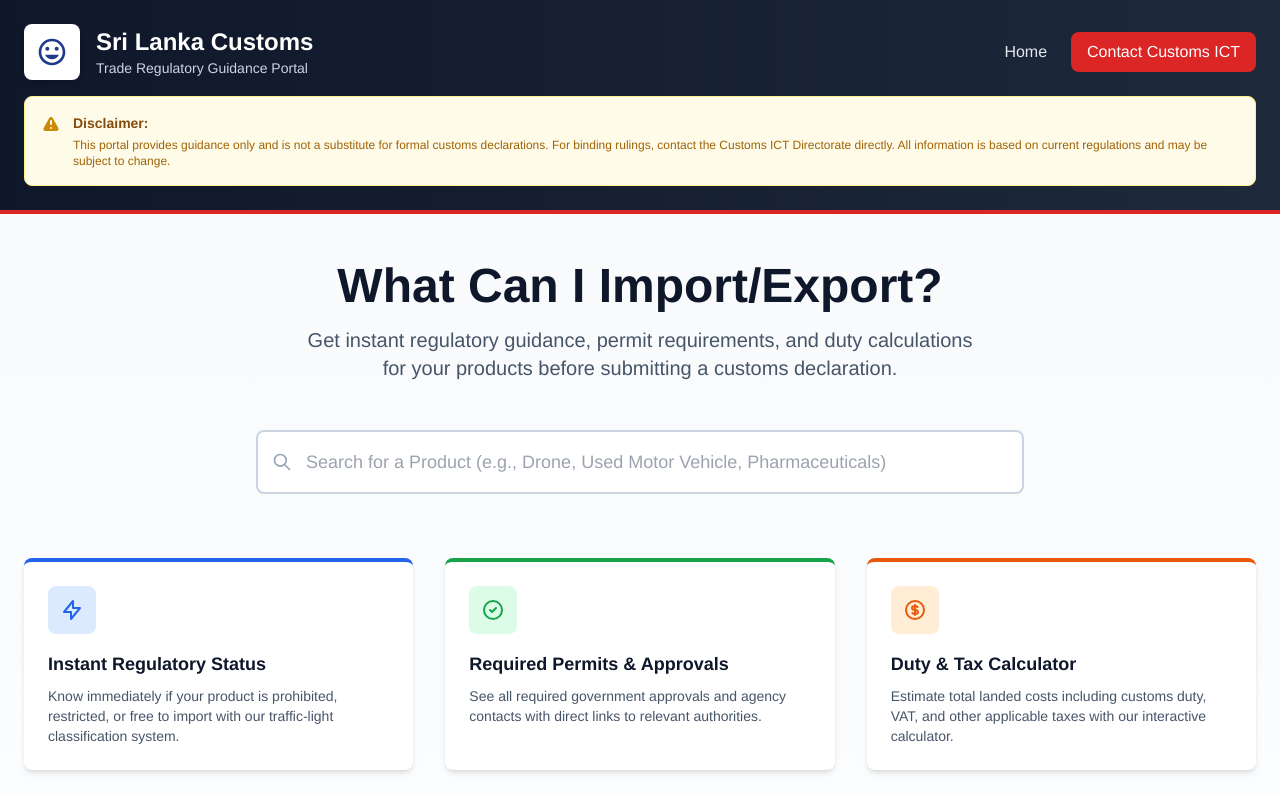
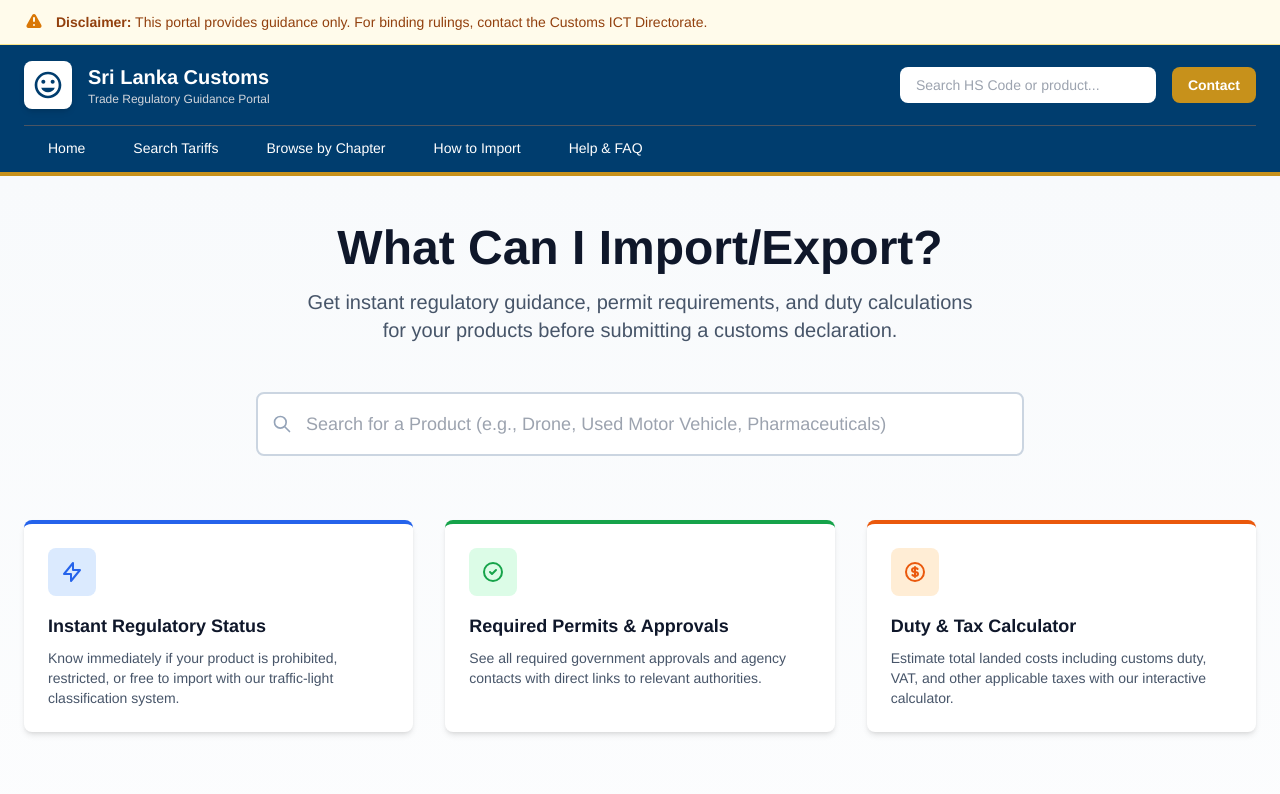
Before and after one commit to DulshanV/gen-UI-2, an Angular app: page / in a window 1280 px wide. Shown: the top 794 px of the page. Built offline with nearby package versions, Linux system fonts and the light colour scheme.

Commit message:
completionId: cgen-a8117b6661684d56b689f471dae7f5cf
cgen-a8117b6661684d56b689f471dae7f5cf

```diff
--- a/src/app/components/header.ts
+++ b/src/app/components/header.ts
@@ -1,50 +1,79 @@
-import { Component } from '@angular/core';
+import { Component, signal } from '@angular/core';
+import { CommonModule } from '@angular/common';
 import { RouterLink } from '@angular/router';
 
 @Component({
   selector: 'app-header',
   standalone: true,
-  imports: [RouterLink],
+  imports: [CommonModule, RouterLink],
   template: `
-    <header class="bg-gradient-to-r from-slate-900 to-slate-800 shadow-lg border-b-4 border-red-600">
-      <div class="max-w-7xl mx-auto px-6 py-6">
-        <div class="flex items-center gap-6">
-          <!-- Logo and Branding -->
+    <!-- Alert Banner -->
+    <div class="bg-amber-50 border-b border-amber-200">
+      <div class="max-w-7xl mx-auto px-6 py-3 flex items-center gap-3">
+        <svg class="w-5 h-5 text-amber-600 flex-shrink-0" fill="currentColor" viewBox="0 0 20 20">
+          <path fill-rule="evenodd" d="M8.257 3.099c.765-1.36 2.722-1.36 3.486 0l5.58 9.92c.75 1.334-.213 2.98-1.742 2.98H4.42c-1.53 0-2.493-1.646-1.743-2.98l5.58-9.92zM11 13a1 1 0 11-2 0 1 1 0 012 0zm-1-8a1 1 0 00-1 1v3a1 1 0 002 0V6a1 1 0 00-1-1z" clip-rule="evenodd"/>
+        </svg>
+        <p class="text-sm text-amber-800"><strong>Disclaimer:</strong> This portal provides guidance only. For binding rulings, contact the Customs ICT Directorate.</p>
+      </div>
+    </div>
+
+    <!-- Main Header -->
+    <header class="bg-gov-dark shadow-lg border-b-4 border-gov-accent">
+      <div class="max-w-7xl mx-auto px-6">
+        <!-- Top Bar with Logo and Search -->
+        <div class="py-4 flex items-center justify-between">
+          <!-- Logo -->
           <div class="flex items-center gap-4 flex-1">
-            <div class="bg-white rounded-lg p-3 shadow-md">
-              <svg class="w-8 h-8 text-blue-900" fill="currentColor" viewBox="0 0 24 24">
+            <div class="bg-white rounded-lg p-2 shadow-md">
+              <svg class="w-8 h-8 text-gov-dark" fill="currentColor" viewBox="0 0 24 24">
                 <path d="M12 2C6.48 2 2 6.48 2 12s4.48 10 10 10 10-4.48 10-10S17.52 2 12 2zm0 18c-4.41 0-8-3.59-8-8s3.59-8 8-8 8 3.59 8 8-3.59 8-8 8zm3.5-9c.83 0 1.5-.67 1.5-1.5S16.33 8 15.5 8 14 8.67 14 9.5s.67 1.5 1.5 1.5zm-7 0c.83 0 1.5-.67 1.5-1.5S9.33 8 8.5 8 7 8.67 7 9.5 7.67 11 8.5 11zm3.5 6.5c2.33 0 4.31-1.46 5.11-3.5H6.89c.8 2.04 2.78 3.5 5.11 3.5z"/>
               </svg>
             </div>
             <div>
-              <h1 class="text-2xl font-bold text-white">Sri Lanka Customs</h1>
-              <p class="text-sm text-slate-300">Trade Regulatory Guidance Portal</p>
+              <h1 class="text-xl font-bold text-white">Sri Lanka Customs</h1>
+              <p class="text-xs text-gray-300">Trade Regulatory Guidance Portal</p>
             </div>
           </div>
 
-          <!-- Navigation -->
-          <nav class="flex items-center gap-6">
-            <a routerLink="/" class="text-slate-200 hover:text-white font-medium transition">
-              Home
+          <!-- Search and Contact -->
+          <div class="flex items-center gap-4">
+            <input
+              type="search"
+              placeholder="Search HS Code or product..."
+              class="px-4 py-2 rounded-lg bg-white text-sm focus:outline-none focus:ring-2 focus:ring-gov-light hidden md:block w-64"
+            />
+            <a routerLink="/contact" class="bg-gov-accent hover:bg-yellow-600 text-white px-4 py-2 rounded-lg text-sm font-semibold transition">
+              Contact
             </a>
-            <button class="bg-red-600 hover:bg-red-700 text-white px-4 py-2 rounded-lg font-medium transition">
-              Contact Customs ICT
-            </button>
-          </nav>
+          </div>
         </div>
 
-        <!-- Disclaimer Banner -->
-        <div class="mt-4 bg-yellow-50 border border-yellow-200 rounded-lg p-4 flex items-start gap-3">
-          <svg class="w-5 h-5 text-yellow-600 flex-shrink-0 mt-0.5" fill="currentColor" viewBox="0 0 20 20">
-            <path fill-rule="evenodd" d="M8.257 3.099c.765-1.36 2.722-1.36 3.486 0l5.58 9.92c.75 1.334-.213 2.98-1.742 2.98H4.42c-1.53 0-2.493-1.646-1.743-2.98l5.58-9.92zM11 13a1 1 0 11-2 0 1 1 0 012 0zm-1-8a1 1 0 00-1 1v3a1 1 0 002 0V6a1 1 0 00-1-1z" clip-rule="evenodd"/>
-          </svg>
-          <div>
-            <p class="text-sm font-semibold text-yellow-800">Disclaimer:</p>
-            <p class="text-xs text-yellow-700 mt-1">This portal provides guidance only and is not a substitute for formal customs declarations. For binding rulings, contact the Customs ICT Directorate directly. All information is based on current regulations and may be subject to change.</p>
-          </div>
-        </div>
+        <!-- Navigation Tabs -->
+        <nav class="border-t border-gray-600 flex items-center">
+          <a routerLink="/" class="px-6 py-3 text-white hover:bg-gov-primary transition text-sm font-medium border-b-2 border-transparent hover:border-gov-light">
+            Home
+          </a>
+          <button (click)="toggleNavMenu('search')" class="px-6 py-3 text-white hover:bg-gov-primary transition text-sm font-medium border-b-2 border-transparent hover:border-gov-light">
+            Search Tariffs
+          </button>
+          <button (click)="toggleNavMenu('browse')" class="px-6 py-3 text-white hover:bg-gov-primary transition text-sm font-medium border-b-2 border-transparent hover:border-gov-light">
+            Browse by Chapter
+          </button>
+          <a routerLink="/how-to-import" class="px-6 py-3 text-white hover:bg-gov-primary transition text-sm font-medium border-b-2 border-transparent hover:border-gov-light">
+            How to Import
+          </a>
+          <a routerLink="/help" class="px-6 py-3 text-white hover:bg-gov-primary transition text-sm font-medium border-b-2 border-transparent hover:border-gov-light">
+            Help & FAQ
+          </a>
+        </nav>
       </div>
     </header>
   `
 })
-export class HeaderComponent {}
+export class HeaderComponent {
+  navMenuOpen = signal<string | null>(null);
+
+  toggleNavMenu(menu: string): void {
+    this.navMenuOpen.set(this.navMenuOpen() === menu ? null : menu);
+  }
+}
```
